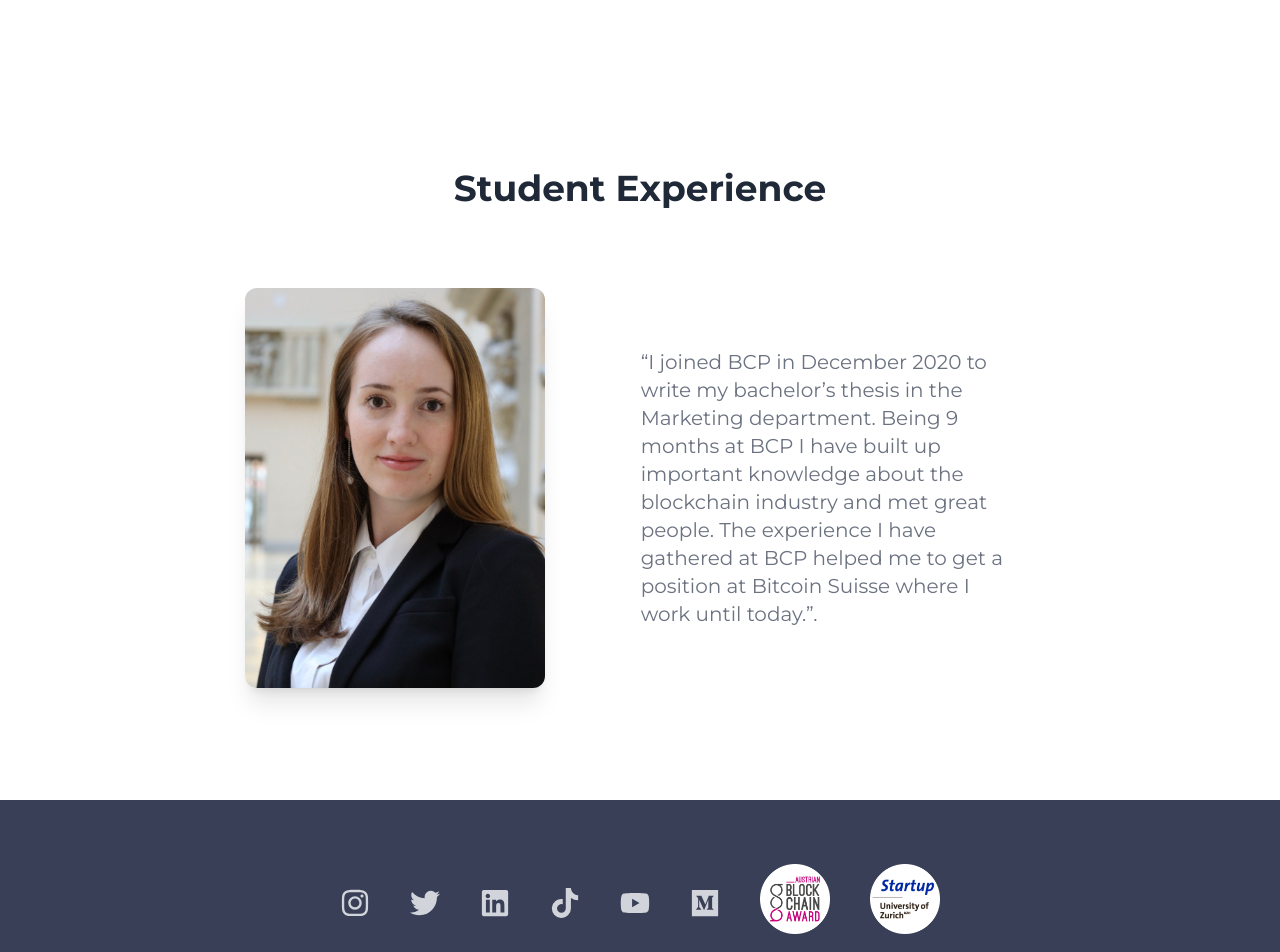
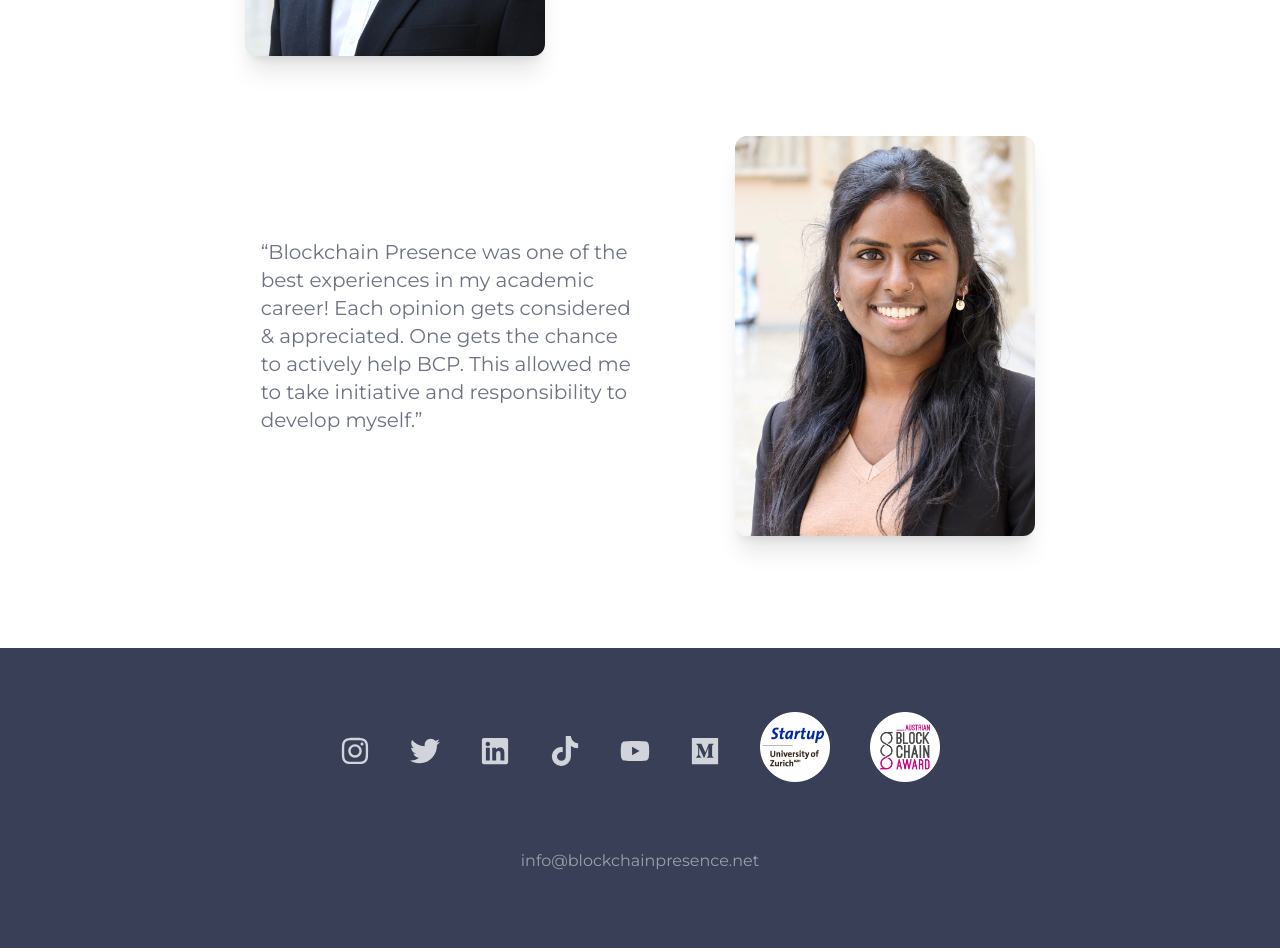
Before and after one commit to migub/BCP-Website-Next, a Next.js app: page /internships in a window 1280 px wide. Shown: the part 1140-2092 px from the top of the page. Built offline with nearby package versions, Linux system fonts and the light colour scheme.

Commit message:
feedback

```diff
--- a/components/Layout/Footer2.js
+++ b/components/Layout/Footer2.js
@@ -84,15 +84,24 @@ const Footer2 = () => {
             <FaMedium style={{ fontSize: "30px" }} />
           </a>
           <div>
-            <Image
-              src="/img/austrianreward.png"
-              alt=""
-              width="70px"
-              height="70px"
-            />
+            <a href="https://www.innovation.uzh.ch/de/stories/allspinoffs-startups.html">
+              <Image
+                src="/img/uzhcircle.png"
+                alt=""
+                width="70px"
+                height="70px"
+              />
+            </a>
           </div>
-          <div><a href="https://www.innovation.uzh.ch/de/stories/allspinoffs-startups.html">
-            <Image src="/img/uzhcircle.png" alt="" width="70px" height="70px" /></a>
+          <div>
+            <a href="https://www.wko.at/service/innovation-technologie-digitalisierung/austrian-blockchain-award-2021.html">
+              <Image
+                src="/img/austrianreward.png"
+                alt=""
+                width="70px"
+                height="70px"
+              />
+            </a>
           </div>
         </div>
         <div className="flex justify-center mt-10 space-x-10"></div>
--- a/components/sections/application/StudentExperience.js
+++ b/components/sections/application/StudentExperience.js
@@ -11,7 +11,7 @@ const StudentExperience = (props) => {
           <div className="items-center justify-center mt-20 md:space-x-20 md:flex">
             <div className="md:w-[300px]  w-[200px] h-[200px] shadow-xl md:h-[400px] rounded-xl overflow-hidden flex relative justify-center items-center">
               <Image
-                src="/img/julia.jpg"
+                src="/img/mario.jpg"
                 alt=""
                 layout="fill"
                 objectFit="cover"
@@ -19,8 +19,28 @@ const StudentExperience = (props) => {
             </div>
             <div className="w-full lg:w-1/3">
               <p className="px-4 py-10 text-lg text-gray-500 md:py-4 sm:text-xl">
-                {props.description}
+                “Developing a product at the frontline of blockchain technology,
+                Blockchain Presence challanged me to go beyond the scope of my
+                studies to work on solutions for its disruptive oracle model.”
               </p>
+            </div>
+          </div>
+          <div className="items-center justify-center mt-20 md:space-x-20 md:flex">
+            <div className="w-full lg:w-1/3">
+              <p className="px-4 py-10 text-lg text-gray-500 md:py-4 sm:text-xl">
+                “Blockchain Presence was one of the best experiences in my
+                academic career! Each opinion gets considered & appreciated. One
+                gets the chance to actively help BCP. This allowed me to take
+                initiative and responsibility to develop myself.”
+              </p>
+            </div>{" "}
+            <div className="md:w-[300px]  w-[200px] h-[200px] shadow-xl md:h-[400px] rounded-xl overflow-hidden flex relative justify-center items-center">
+              <Image
+                src="/img/suba.jpg"
+                alt=""
+                layout="fill"
+                objectFit="cover"
+              />
             </div>
           </div>
         </div>
--- a/components/sections/investors/Relations.js
+++ b/components/sections/investors/Relations.js
@@ -4,7 +4,7 @@ const Relations = (props) => {
     <>
       <div className=" py-8 overflow-hidden bg-[#384054] md:flex md:space-x-24 2xl:space-x-0 justify-center items-center ">
         <div className="text-center text-white md:w-2/5 md:text-left">
-          <p className="mb-4 text-3xl font-bold leading-8 tracking-tight sm:text-4xl">
+          <p className="mb-4 text-3xl font-bold leading-8 tracking-tight sm:text-3xl">
             {props.title}
           </p>
           <div className="text-lg text-center md:px-10 md:px-0 md:text-left opacity-80">
--- a/pages/_app.js
+++ b/pages/_app.js
@@ -10,7 +10,7 @@ function MyApp({ Component, pageProps }) {
         <Navbar
           title2="Internships"
           link2="/internships"
-          title1="Downloads"
+          title1="Learn More"
           link1="/downloads"
           title3="Investors"
           link3="/investors"
--- a/pages/downloads.js
+++ b/pages/downloads.js
@@ -8,8 +8,8 @@ const Downloads = () => {
   return (
     <>
       <TitleSection
-        title="Downloads"
-        subTitle="Here you can find our whitepaper and research documents"
+        title="Learn More"
+        subTitle="Here you can find our whitepaper and research documents."
       />
       <div className="my-20">
         <div className="relative flex w-full h-[300px] space-x-20   justify-center ">
--- a/pages/index.js
+++ b/pages/index.js
@@ -35,6 +35,7 @@ export default function Home() {
         title="What is Blockchain Presence?"
         description="Blockchain Presence AG is a Swiss corporation founded in December 2020. In close collaboration with the University of Zurich, the start-up strives to develop and operate a universal oracle platform for smart contracts."
       />
+      <Timeline title="Our history so far" />
       <WhyBCP
         // First Feature
         featureOneTitle="Reliable and secure"
@@ -49,7 +50,7 @@ export default function Home() {
         featureThreeDescription="Our website provides users with real-time information on the status of the order and delivery process. Further, mainnet information regarding registrations and commitments is passed on to the testnet, facilitating development and testing."
         featureThreeIcon={<IoAccessibilitySharp />}
       />
-      <Timeline title="Our history so far" />
+
       {/* <HowDoesItWork
         title="Oracle Service"
         subTitle="Oracles can be thought of as a mechanism for bridging the gap between
--- a/pages/internships.js
+++ b/pages/internships.js
@@ -17,13 +17,13 @@ students and contributing to this project."
         buttonExternTitle="Start Application"
         buttonExternLink="https://forms.office.com/Pages/ResponsePage.aspx?id=2zjkx2LkIkypCsNYsWmAs7Ovbd1yb0BMjRrifH1U99BURDgyRU0xTExKWjI2MU1NUEVOQ084T0g5Ny4u"
       />
-      <Application
+      {/* <Application
         title="Application Process"
         subTitle="University students have the opportunity to write their masters thesis, bachelors thesis, or Individual Lerning Unit at BCP. Interested students first have to attend one of the Info Sessions that are held regularly on Zoom. These Info Session provide the students with  informations about BCP and the opportunity to write their thesis with us.
         The participants of the Info Session are provided a link to submit their application. After reviewing the applications, the HR team of BCP conducts interviews with the students. The qualified students receive an offer to work with BCP and in case of an acceptance, they are ready to start working with us."
         buttonTitle="Start Application"
         buttonLink="https://forms.office.com/Pages/ResponsePage.aspx?id=2zjkx2LkIkypCsNYsWmAs7Ovbd1yb0BMjRrifH1U99BURDgyRU0xTExKWjI2MU1NUEVOQ084T0g5Ny4u"
-      />
+      /> */}
       <StudentExperience
         title="Student Experience"
         description={`“I joined BCP in December 2020 to write my
--- a/pages/investors.js
+++ b/pages/investors.js
@@ -19,15 +19,15 @@ const Investors = () => {
     <>
       <TitleSection
         title="Become an Investor"
-        subTitle="Blockchain Presence AG is a start-up, founded in 2020. Our solution is the further development of the oracle model. The most important innovation is a novel, three-step protocol for on-chain authentication. This opens the door to new use cases, such as the creation of new crypto markets that are compatible with anti-money laundering regulation standards."
+        subTitle="Blockchain Presence AG is open to proposals that aim at expanding the current base of equity holders."
       />
       <div className="">
         <Relations
-          title="Interested in Investing in BCP?"
+          title="Interested in becoming a shareholder in Blockchain Presence AG?"
           buttonTitle="Contact Us"
         />
         <WhyYouShouldInvest
-          title="Why should you invest in Blockchain Presence?"
+          title="Why Blockchain Presence?"
           // First point
           itemOneTitle="Unique business model"
           itemOneDescription="Blockchain Presence has developed a unique decentralized protocol capable of ensuring the run-time authentification of reputable and committed information providers."
```
Also changed, not shown: public/img/mario.jpg (added), public/img/suba.jpg (added).
